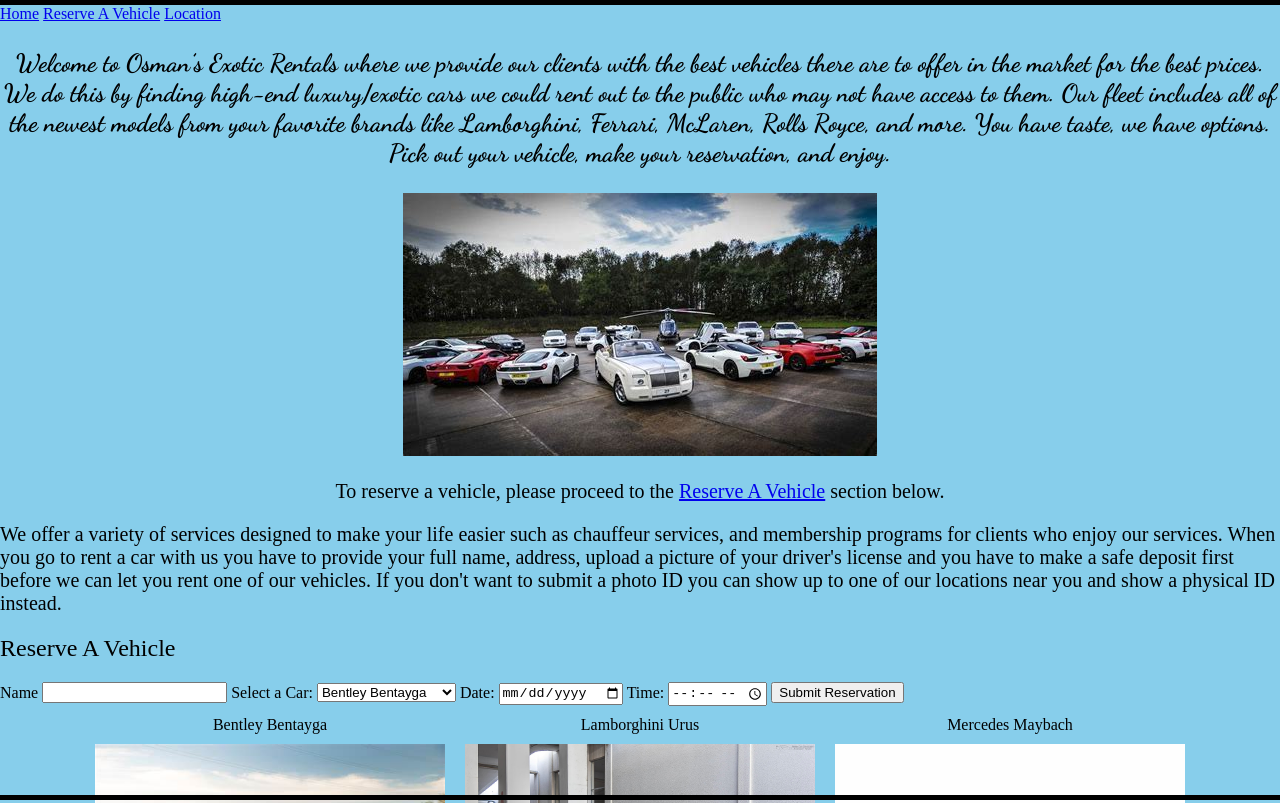
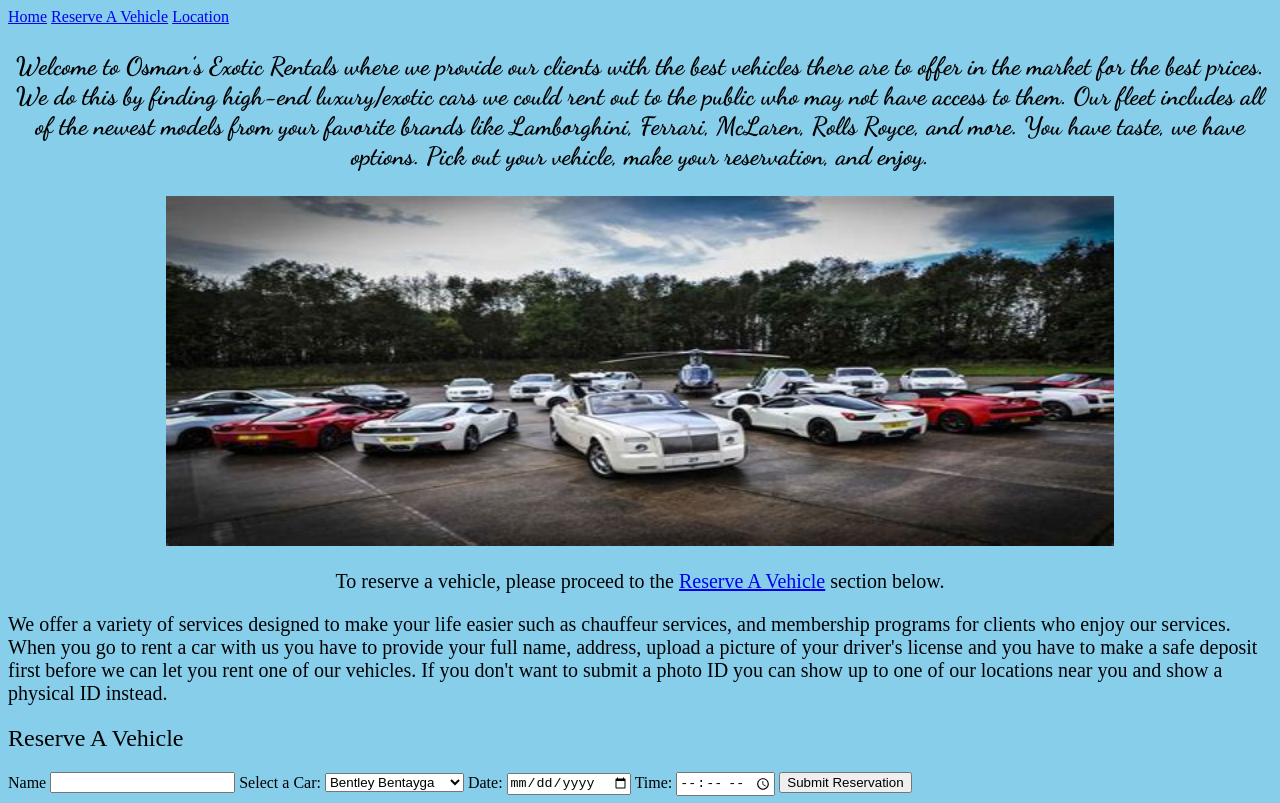
Before and after one commit to Therealogtay/ist263, a plain HTML site: page project4/oers.html in a window 1280 px wide. Shown: the top 803 px of the page. Drawn offline with Linux system fonts and the light colour scheme.

Commit message:
Update oers.html

```diff
--- a/project4/oers.html
+++ b/project4/oers.html
@@ -1,3 +1,9 @@
+<!DOCTYPE html>
+<html lang="en">
+<head>
+    <meta charset="UTF-8">
+    <meta name="viewport" content="width=device-width, initial-scale=1.0">
+    <title>Osman Rentals</title>
     <!DOCTYPE html>
 <html lang="en">
 <head>
@@ -7,22 +13,11 @@
     <style>
         body {
             background-color: skyblue;
-            margin: 0; /* Remove default margin */
-            padding: 0; /* Remove default padding */
         }
-        /* Top border */
-        .top-border {
-            border-top: 5px solid black;
+        .Size {
+            width: 75%;
+            height: 350px;
         }
-        /* Bottom border */
-        .bottom-border {
-            position: absolute;
-            bottom: 0;
-            width: 100%;
-            border-bottom: 5px solid black;
-        }
-        /* Your existing styles */
-        /* ... (existing styles remain unchanged) ... */
         .smallSize {
             width: 350px;
             height: auto;
@@ -61,7 +56,6 @@
     </script>
 </head>
 <body>
-    <div class="top-border"></div> <!-- Top border -->
     <a href="#home">Home</a>
     <a href="#reservation-page">Reserve A Vehicle</a>
     <a href="#location">Location</a>
@@ -138,6 +132,5 @@
     </ul>
     <p>We're glad to announce a few of our services that aim to enhance our customers' experience. We offer chauffeurs, package deals to help you save on your next purchase, as well as delivery options if
     </div>
-    <div class="bottom-border"></div> <!-- Bottom border -->
 </body>
 </html>
```
Lines whose indentation alone changed are shown as unchanged.
